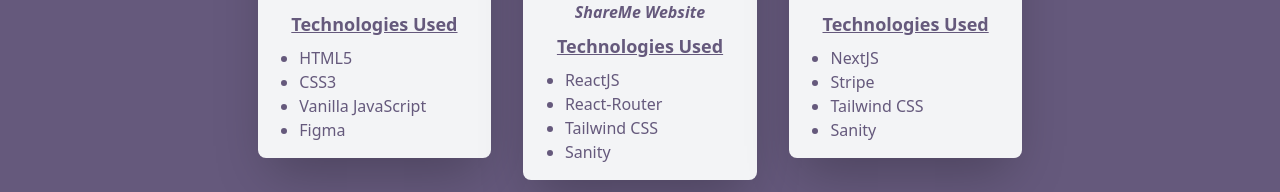
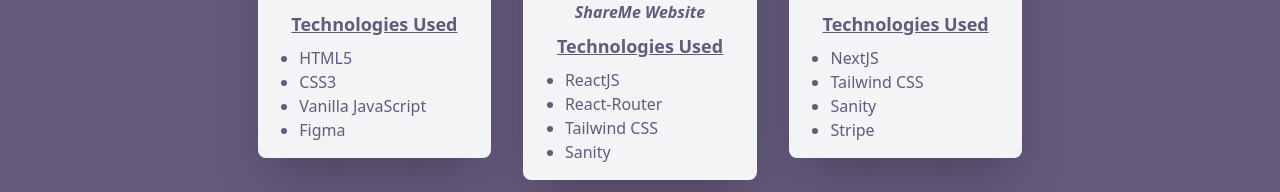
Before and after one commit to GabeCloud94/portfolio, a React (Create React App) app: page / in a window 1280 px wide. Shown: the part 1470-1662 px from the top of the page. Built offline with nearby package versions, Linux system fonts and the light colour scheme.

Commit message:
changed order of list items on last card

```diff
--- a/src/components/Projects.js
+++ b/src/components/Projects.js
@@ -74,9 +74,9 @@ const Projects = () => {
             <h3 className="font-bold text-lg underline">Technologies Used</h3>
             <ul className="p-2 list-disc">
               <li>NextJS</li>
-              <li>Stripe</li>
               <li>Tailwind CSS</li>
               <li>Sanity</li>
+              <li>Stripe</li>
             </ul>
           </div>
         </div>
```
